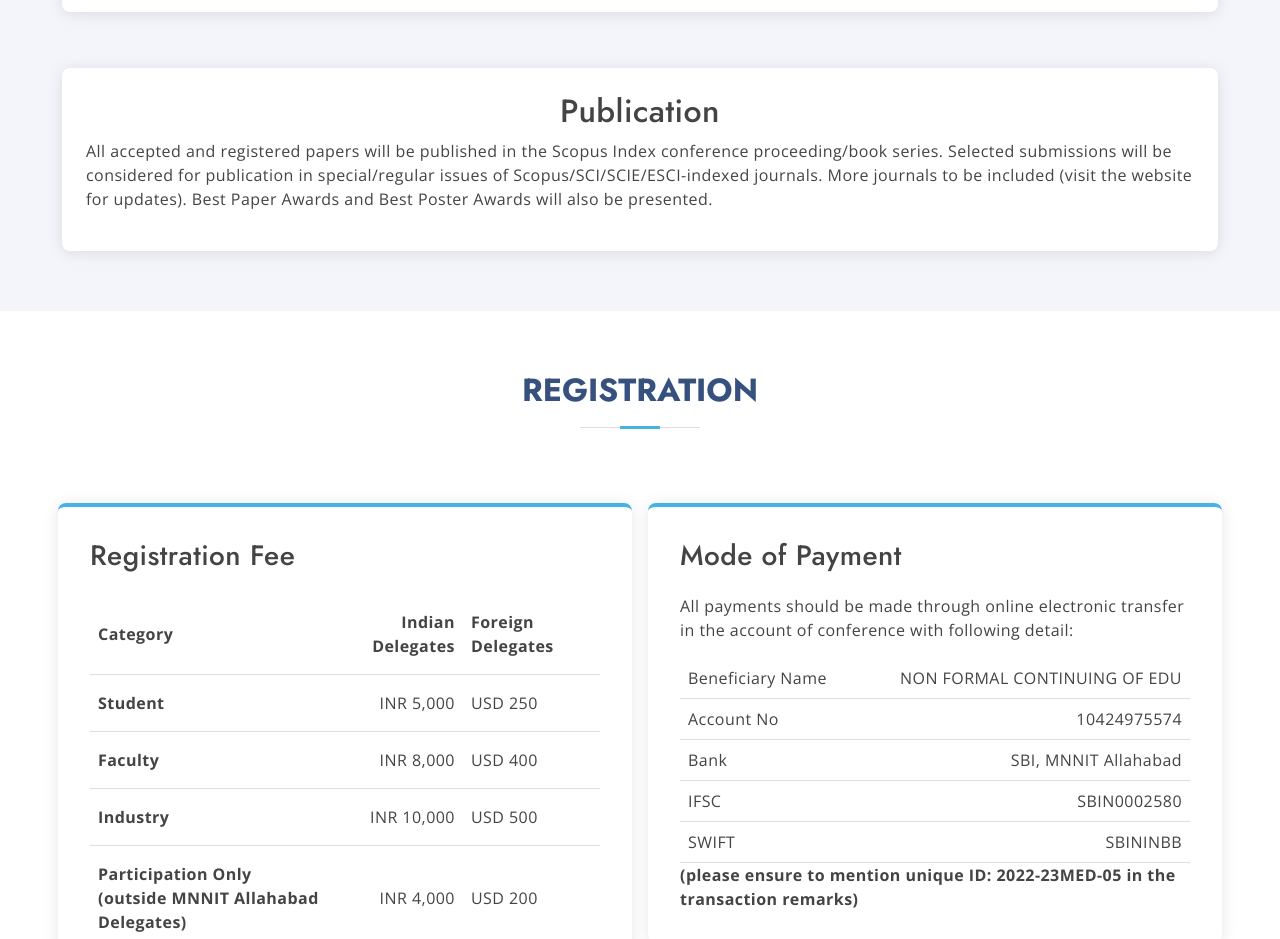
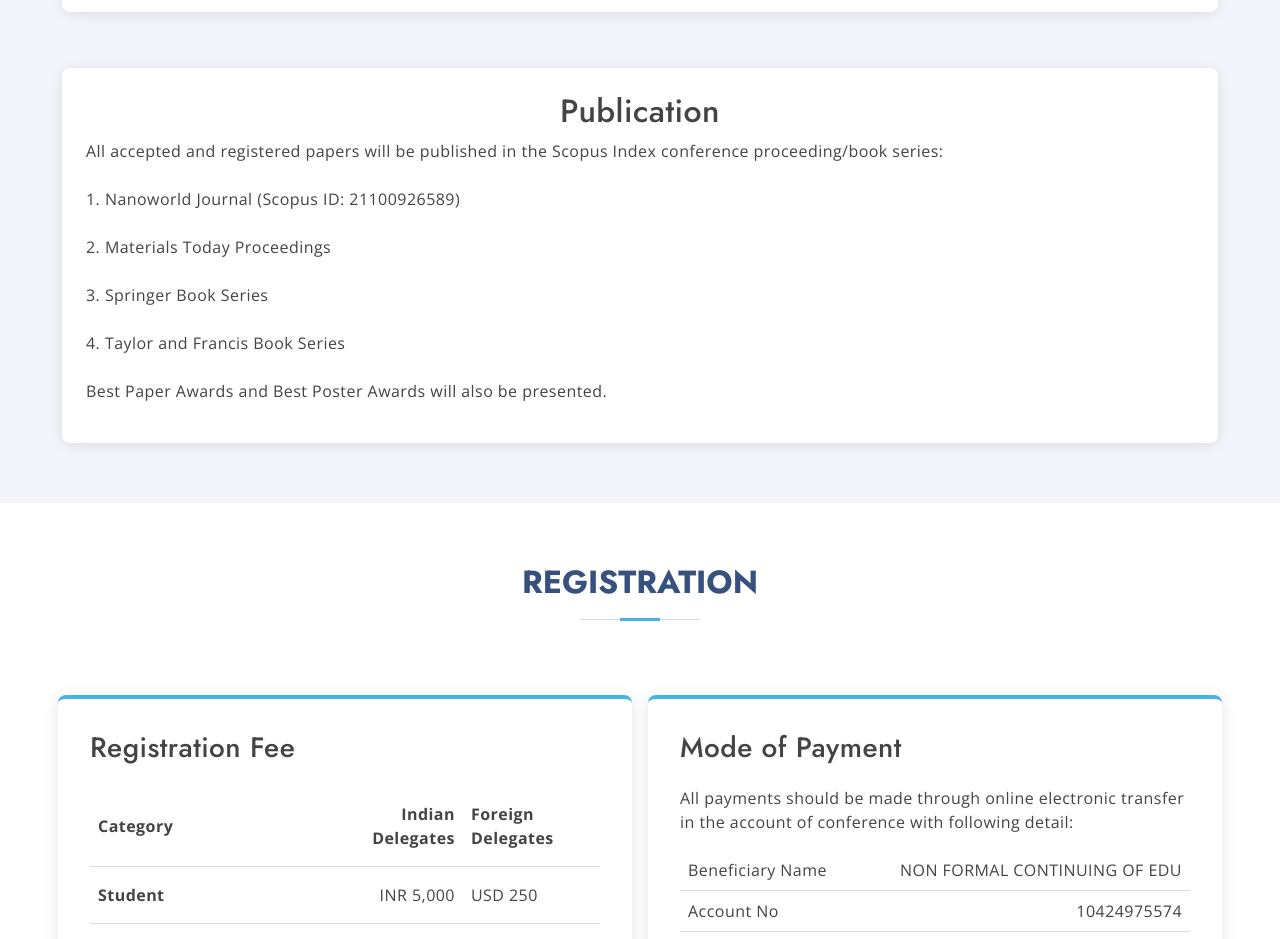
Before and after one commit to ayayushsharma/imme2022, a plain HTML site: page index.html in a window 1280 px wide. Shown: the part 3960-4899 px from the top of the page. Drawn offline with nearby package versions, Linux system fonts and the light colour scheme.

Commit message:
Update index.html

```diff
--- a/index.html
+++ b/index.html
@@ -430,10 +430,23 @@
         <div id="publication">
           <h2 style="text-align: center;">Publication</h2>
           <p>
-            All accepted and registered papers will be published in the Scopus Index conference proceeding/book series.
-            Selected submissions will be considered for publication in special/regular issues of
-            Scopus/SCI/SCIE/ESCI-indexed journals. More journals to be included (visit the website for updates). Best
-            Paper Awards and Best Poster Awards will also be presented.
+
+            All accepted and registered papers will be published in the Scopus Index conference proceeding/book series:
+            <br>
+            <br>
+            1.       Nanoworld Journal (Scopus ID: 21100926589)
+            <br>
+            <br>
+            2.       Materials Today Proceedings
+            <br>
+            <br>
+            3.       Springer Book Series
+            <br>
+            <br>
+            4.       Taylor and Francis Book Series
+            <br>
+            <br>
+            Best Paper Awards and Best Poster Awards will also be presented.
           </p>
         </div>
         <!--
```
